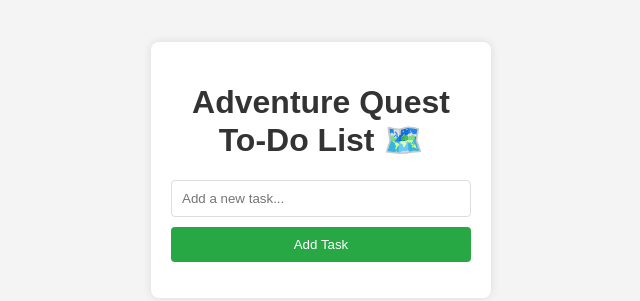
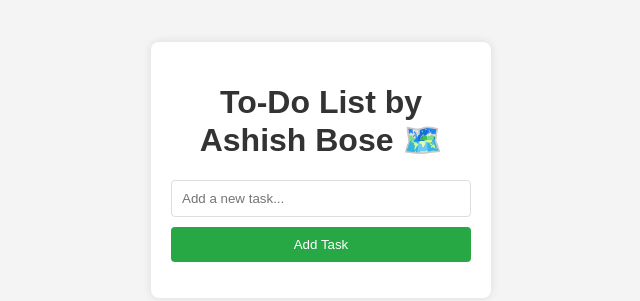
Before and after one commit to Ashish-Bose/To-Do-list, a plain HTML site: page index.html in a window 1280 px wide. Shown: the part 230-531 px from the top of the page, without its empty margins (319-959 px from the left). Drawn offline with Linux system fonts and the light colour scheme.

Commit message:
Update index.html
Updated index.html

```diff
--- a/index.html
+++ b/index.html
@@ -8,7 +8,7 @@
 </head>
 <body>
     <div class="container">
-        <h1>Adventure Quest To-Do List 🗺️</h1>
+        <h1>To-Do List by Ashish Bose 🗺️</h1>
         <input type="text" id="taskInput" placeholder="Add a new task...">
         <button id="addTaskBtn">Add Task</button>
         <ul id="taskList"></ul>
```
